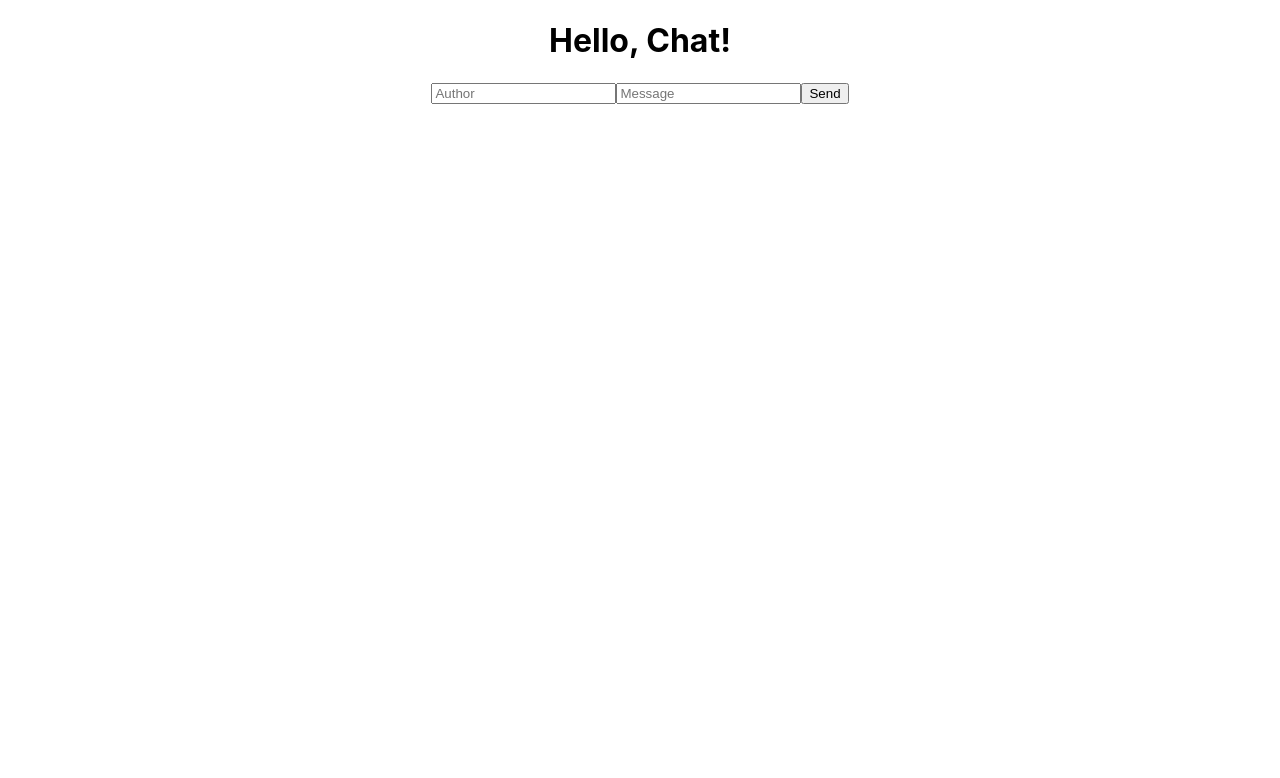
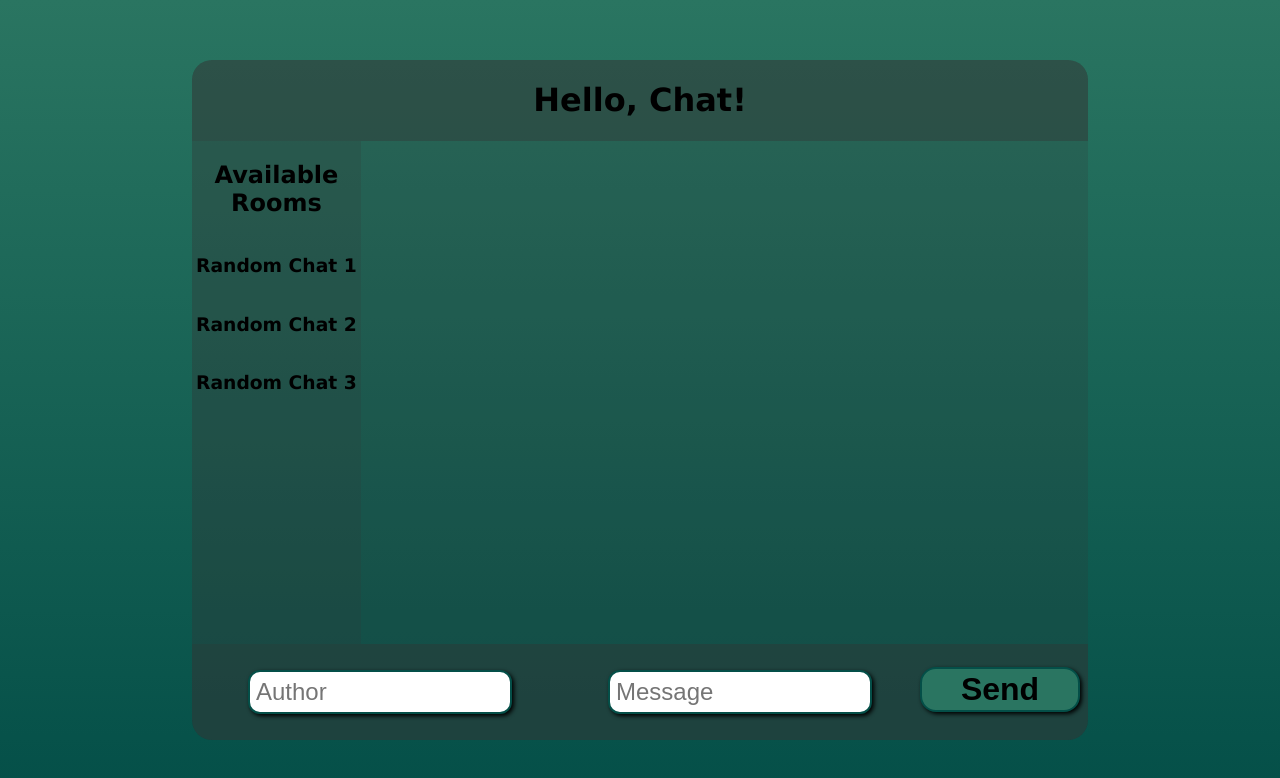
Before and after one commit to burlingtoncodeacademy-students/react-chat-benjamin-erik, a React (Create React App) app in the folder client/: page / in a window 1280 px wide. Shown: the top 778 px of the page. Built offline with nearby package versions, Linux system fonts and the light colour scheme.

Commit message:
added css styling to Display/Form/Sidebar

```diff
--- a/client/src/App.css
+++ b/client/src/App.css
@@ -1,38 +1,100 @@
+* {
+  box-sizing: border-box;
+}
+
+:root {
+  font-size: 16px;
+}
+
+body {
+  overflow: hidden;
+  font-family: "Lucida Sans", "Lucida Sans Regular", "Lucida Grande",
+    "Lucida Sans Unicode", Geneva, Verdana, sans-serif;
+}
+
 .App {
+  height: 100vh;
+  background: rgb(4, 79, 72);
+  background: linear-gradient(
+    0deg,
+    rgba(4, 79, 72, 1) 0%,
+    rgba(42, 117, 97, 1) 100%
+  );
+  display: flex;
+  justify-content: center;
+  align-items: center;
+}
+
+#display-container {
+  display: flex;
+  flex-direction: column;
+  justify-content: space-between;
+  width: 70vw;
+  height: 85vh;
+  background-color: rgb(51, 51, 51, 0.2);
+  border-radius: 20px;
+}
+
+.chat-header {
+  display: flex;
+  justify-content: center;
+  background-color: rgb(51, 51, 51, 0.4);
+  border-radius: 20px 20px 0 0;
+}
+
+.chat-container {
+  height: 100%;
+  width: 100%;
+}
+
+#main-container {
+  display: flex;
+  height: 100%;
+}
+
+.chat-footer {
+  display: flex;
+  background-color: rgb(51, 51, 51, 0.4);
+  border-radius: 0 0 20px 20px;
+  height: 12vh;
+}
+
+#form-container {
+  display: flex;
+  align-items: center;
+  justify-content: center;
+  width: 100%;
+}
+
+.sidebar-title {
   text-align: center;
 }
 
-.App-logo {
-  height: 40vmin;
-  pointer-events: none;
-}
-
-@media (prefers-reduced-motion: no-preference) {
-  .App-logo {
-    animation: App-logo-spin infinite 20s linear;
-  }
-}
-
-.App-header {
-  background-color: #282c34;
-  min-height: 100vh;
+#sidebar-container {
   display: flex;
   flex-direction: column;
   align-items: center;
-  justify-content: center;
-  font-size: calc(10px + 2vmin);
-  color: white;
+  width: 13em;
+  background-color: rgb(51, 51, 51, 0.2);
 }
 
-.App-link {
-  color: #61dafb;
+.user-input {
+  width: 11em;
+  border-radius: 0.5em;
+  margin: 2em;
+  border: 2px solid #044f48;
+  filter: drop-shadow(2px 2px 2px black);
+  font-size: 1.5rem;
+  padding: 0.25em;
 }
 
-@keyframes App-logo-spin {
-  from {
-    transform: rotate(0deg);
-  }
-  to {
-    transform: rotate(360deg);
-  }
+.submit {
+  width: 5em;
+  border-radius: 0.5em;
+  background-color: #2a7561;
+  font-size: 2em;
+  font-weight: 800;
+  padding: 2px;
+  border: 2px solid #044f48;
+  filter: drop-shadow(2px 2px 2px black);
 }
--- a/client/src/App.js
+++ b/client/src/App.js
@@ -1,17 +1,15 @@
-import './App.css';
-import React from 'react'
-import Form from './components/Form'
+import "./App.css";
+import React from "react";
+import Form from "./components/Form";
+import Display from "./components/Display";
 
 function App() {
   return (
     <div className="App">
-      <h1>Hello, Chat!</h1>
-
       {/* component for displaying messages */}
-      {/* <Display /> */}
+      <Display />
 
       {/* component for submitting messages */}
-      <Form />
     </div>
   );
 }
--- a/client/src/components/Display.js
+++ b/client/src/components/Display.js
@@ -1,14 +1,26 @@
-import React from 'react'
+import React from "react";
+import Form from "./Form";
+import Sidebar from "./Sidebar";
 
 function Display() {
+  // poll every 10 seconds for new database updates?
+  // setTimeout()
 
-    // poll every 10 seconds for new database updates?
-    // setTimeout()
-
-    // fire a fetch from a route to the database established in server file
-    return (
-        <div></div>
-    )
+  // fire a fetch from a route to the database established in server file
+  return (
+    <div id="display-container">
+      <div className="chat-header">
+        <h1>Hello, Chat!</h1>
+      </div>
+      <div id="main-container">
+        <Sidebar />
+        <div className="chat-container"></div>
+      </div>
+      <div className="chat-footer">
+        <Form />
+      </div>
+    </div>
+  );
 }
 
 export default Display;
--- a/client/src/components/Form.js
+++ b/client/src/components/Form.js
@@ -2,11 +2,23 @@ import React from "react";
 
 function Form() {
   return (
+    <div id="form-container">
       <form method="post" action="/message">
-        <input name="author" type="text" placeholder="Author" />
-        <input name="message" type="text" placeholder="Message" />
-        <input type="submit" value="Send"/>
+        <input
+          className="user-input"
+          name="author"
+          type="text"
+          placeholder="Author"
+        />
+        <input
+          className="user-input"
+          name="message"
+          type="text"
+          placeholder="Message"
+        />
+        <input className="submit" type="submit" value="Send" />
       </form>
+    </div>
   );
 }
 
--- /dev/null
+++ b/client/src/components/Sidebar.js
@@ -0,0 +1,16 @@
+import React from "react";
+
+function Sidebar() {
+  return (
+    <>
+      <div id="sidebar-container">
+        <h2 className="sidebar-title">Available Rooms</h2>
+        <h3>Random Chat 1</h3>
+        <h3>Random Chat 2</h3>
+        <h3>Random Chat 3</h3>
+      </div>
+    </>
+  );
+}
+
+export default Sidebar;
```
Also changed, not shown: package.json (+5 -2 lines), 1 other file (tests, documents, lock files or other folders).
